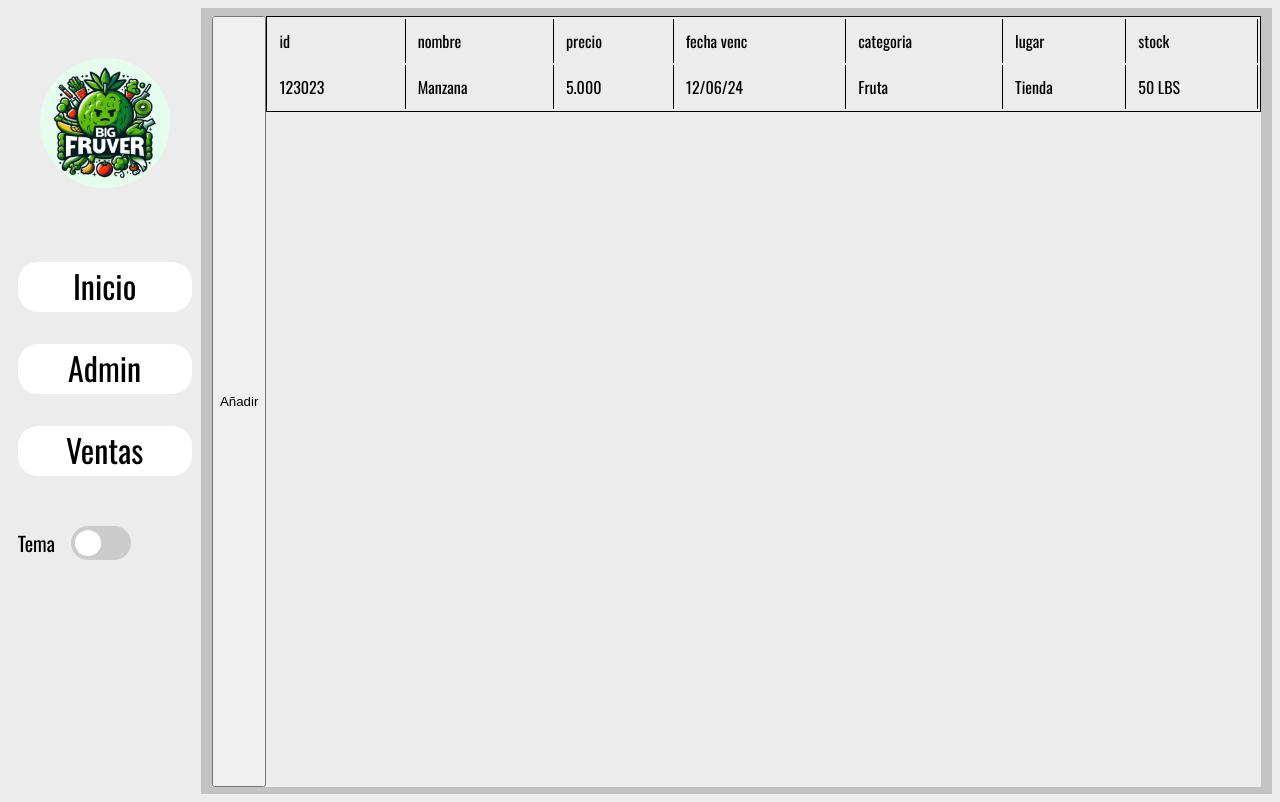
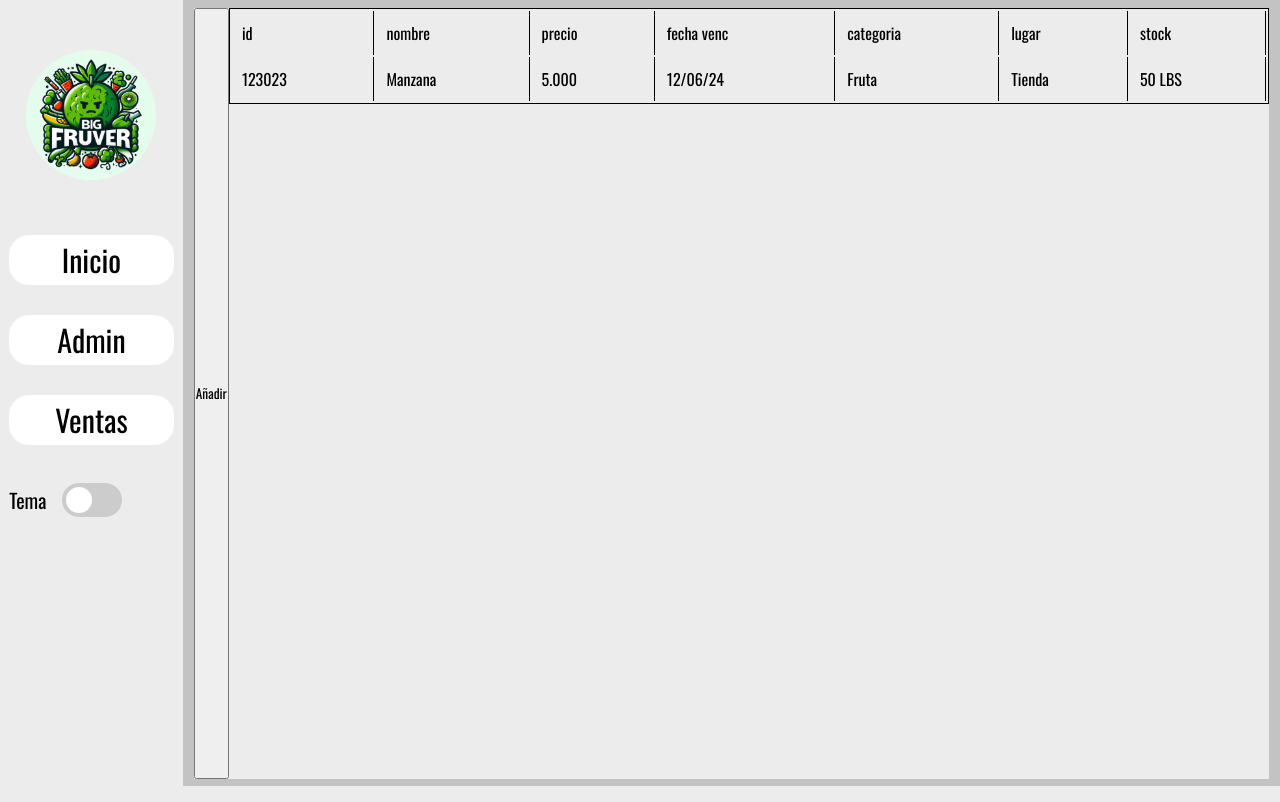
Before and after one commit to KevinSantiagoPlataVillalobosADSO/Proyecto_GF, a plain HTML site: page Vistas/Productos.html in a window 1280 px wide. Drawn offline with nearby package versions, Linux system fonts and the light colour scheme; a web font is replaced by a local one.

Commit message:
proceso...

```diff
--- a/Vistas/Productos.html
+++ b/Vistas/Productos.html
@@ -12,7 +12,7 @@
         <img class="img_icon" src="../IMG/Icono granfruver.png" alt="">
         <section class="content_nav">
             <figure>
-                <a class="button__aside--inicio" href="/index.html">
+                <a class="button__aside--inicio" href="../index.html">
                     <div>Inicio</div>
                 </a>
             </figure>
--- a/Vistas/style_p.css
+++ b/Vistas/style_p.css
@@ -1,10 +1,11 @@
 @import url('https://fonts.googleapis.com/css2?family=Jaro:opsz@6..72&family=Oswald:wght@200..700&display=swap');
 @import url(../slider.css);
 
-html{
+*{
     font-family: "Oswald", sans-serif;
     padding: 0;
     margin: 0;
+    box-sizing: border-box;
 }
 
 :root{
@@ -54,29 +55,32 @@ body{
     display: flex;
     flex-direction: column;
     align-items: center;
+
 }
 
 figure{
+    height: 50px;
     width: 90%;
+    margin-bottom: 30px;
 }
 
 a{
-    height: 20%;
-    text-align: center;
-    text-decoration: none;
-    font-size: 20px;
+   text-decoration: none;
 }
 
 a > div{
-    padding-bottom: var(--padding);
-    height: 40px;
-    background-color: var(--whiter);
+    color: black;
+    height: 100%;
+    width: 100%;
+    background-color: #ffffff;
+    display: flex;
+    align-items: center;
+    justify-content: center;
     border-radius: 20px;
-    color: black;
-    font-size: 32px;
+    font-size: 30px;
 }
 
-.button__aside:hover{
+a:hover{
     cursor: pointer;
 }
 
```
